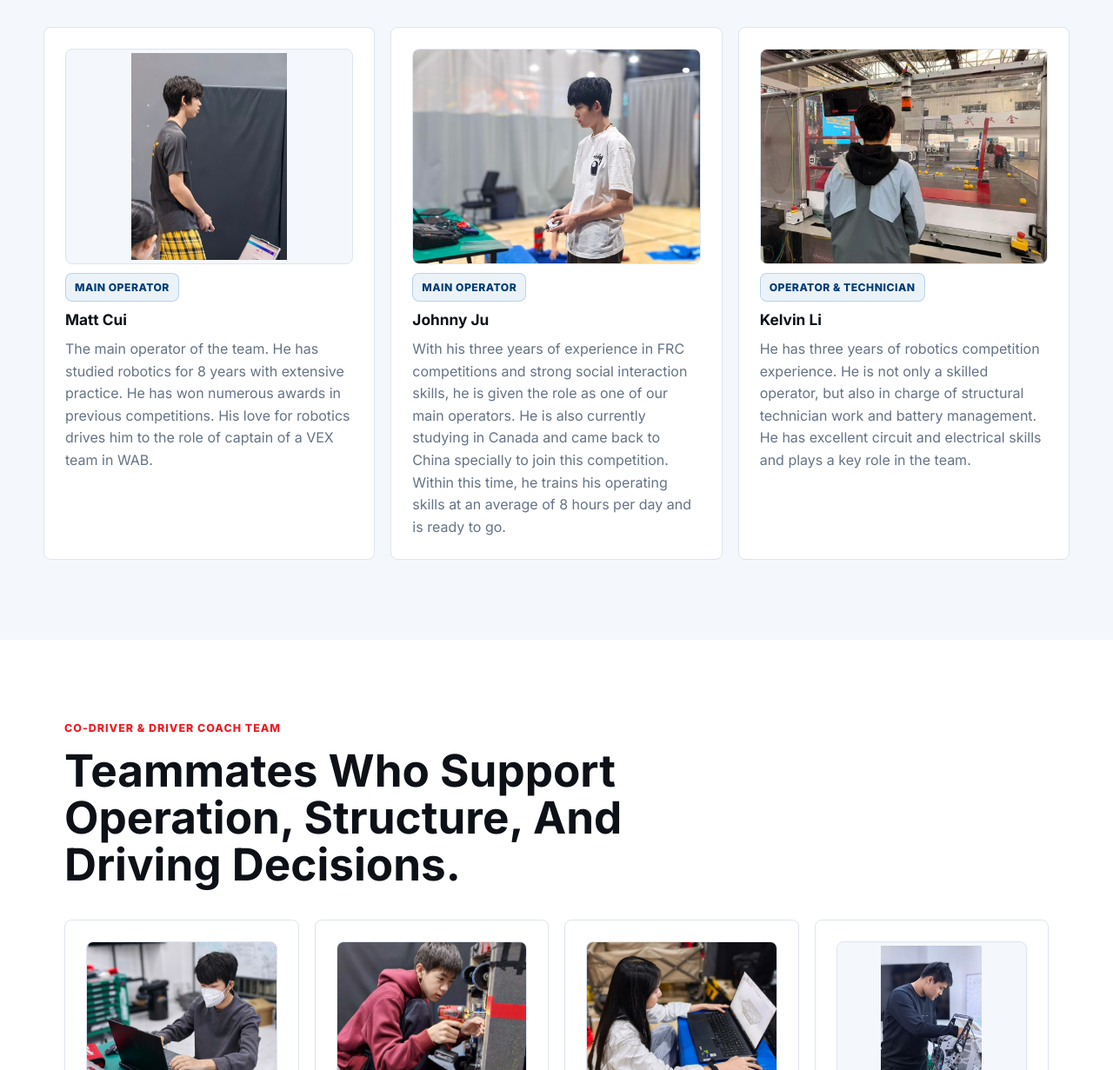
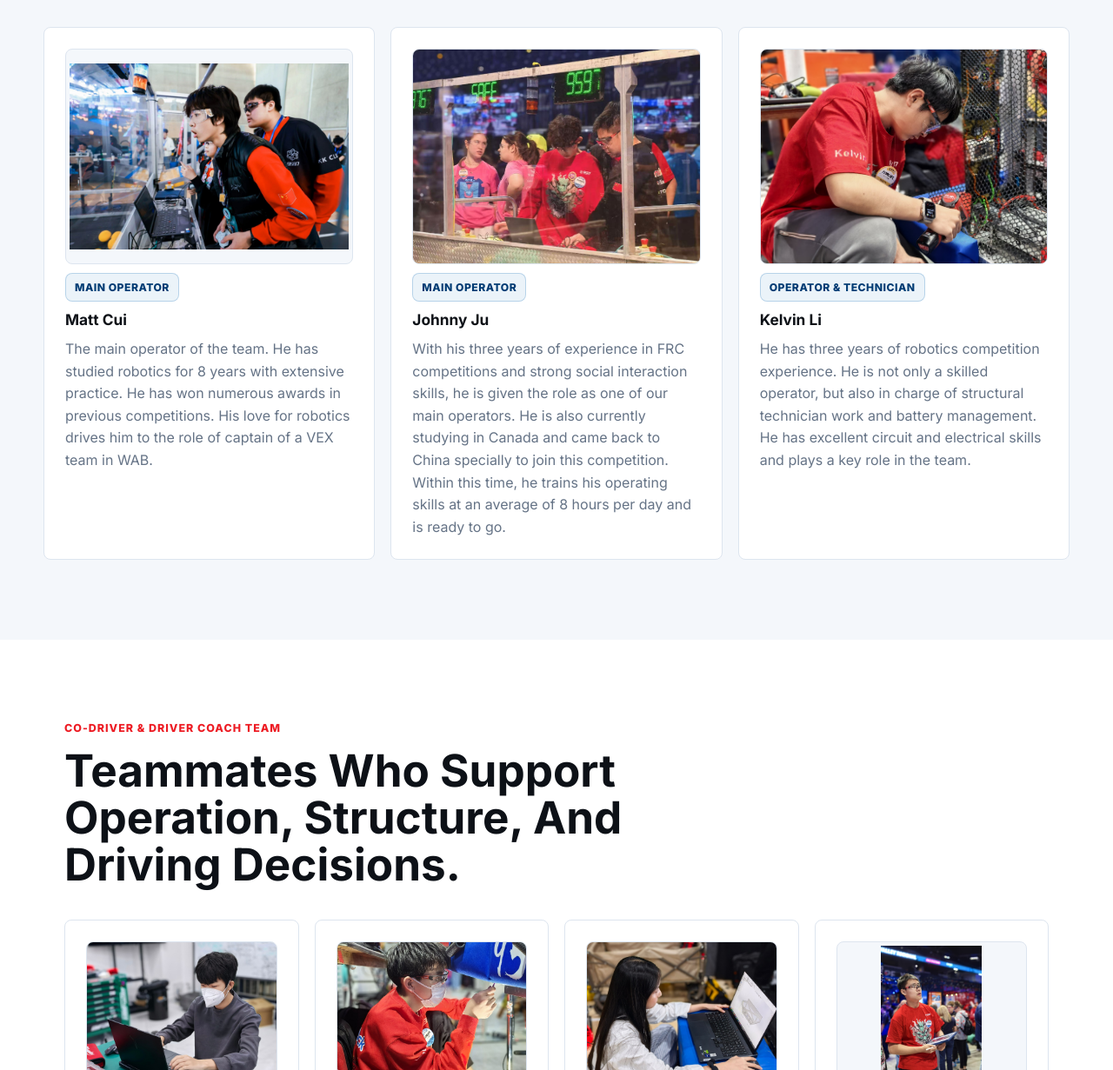
Before and after one commit to AdaLi9597/FRC-9597-Luban, a plain HTML site: page teammates.html in a window 1280 px wide. Shown: the part 849-2080 px from the top of the page at 87% size. Drawn offline with Linux system fonts and the light colour scheme.

Commit message:
Update teammate profile photos

```diff
--- a/teammates.html
+++ b/teammates.html
@@ -61,7 +61,7 @@
         </div>
         <div class="profile-section">
           <article class="info-card profile-card">
-            <img class="profile-photo full-face-photo" src="images/team/teammates/p3_img1_X17.jpg" alt="Matt Cui" />
+            <img class="profile-photo full-face-photo" src="images/team/teammates/matt-new.jpg" alt="Matt Cui" />
             <span class="profile-tag">Main Operator</span>
             <h3>Matt Cui</h3>
             <p>
@@ -71,7 +71,7 @@
             </p>
           </article>
           <article class="info-card profile-card">
-            <img class="profile-photo" src="images/team/teammates/p3_img3_X21.jpg" alt="Johnny Ju" />
+            <img class="profile-photo" src="images/team/teammates/johnny-new.jpg" alt="Johnny Ju" />
             <span class="profile-tag">Main Operator</span>
             <h3>Johnny Ju</h3>
             <p>
@@ -83,7 +83,7 @@
             </p>
           </article>
           <article class="info-card profile-card">
-            <img class="profile-photo" src="images/team/teammates/p3_img2_X19.jpg" alt="Kelvin Li" />
+            <img class="profile-photo" src="images/team/teammates/kelvin-new.jpg" alt="Kelvin Li" />
             <span class="profile-tag">Operator &amp; Technician</span>
             <h3>Kelvin Li</h3>
             <p>
@@ -112,7 +112,7 @@
             </p>
           </article>
           <article class="info-card profile-card">
-            <img class="profile-photo" src="images/team/teammates/p4_img3_X21.jpg" alt="Landy Zhao" />
+            <img class="profile-photo" src="images/team/teammates/landy-new.jpg" alt="Landy Zhao" />
             <span class="profile-tag">Co-Driver</span>
             <h3>Landy Zhao</h3>
             <p>
@@ -132,7 +132,7 @@
             </p>
           </article>
           <article class="info-card profile-card">
-            <img class="profile-photo full-face-photo" src="images/team/teammates/p4_img4_X23.jpg" alt="Leo Zhang" />
+            <img class="profile-photo full-face-photo" src="images/team/teammates/leo-new.jpg" alt="Leo Zhang" />
             <span class="profile-tag">Team Captain &amp; Driver Coach</span>
             <h3>Leo Zhang</h3>
             <p>
@@ -152,7 +152,7 @@
         </div>
         <div class="profile-section">
           <article class="info-card profile-card">
-            <img class="profile-photo full-face-photo" src="images/team/teammates/p5_img1_X17.jpg" alt="Belle Chen" />
+            <img class="profile-photo full-face-photo" src="images/team/teammates/belle-new.jpg" alt="Belle Chen" />
             <span class="profile-tag">Scouting Leader</span>
             <h3>Belle Chen</h3>
             <p>
@@ -190,7 +190,7 @@
         </div>
         <div class="profile-section">
           <article class="info-card profile-card">
-            <img class="profile-photo full-face-photo" src="images/team/teammates/p6_img1_X17.jpg" alt="Charles" />
+            <img class="profile-photo full-face-photo" src="images/team/teammates/charles-new.jpg" alt="Charles" />
             <span class="profile-tag">Leading Student Programmer</span>
             <h3>Charles</h3>
             <p>
```
Also changed, not shown: images/team/teammates/belle-new.jpg (added), images/team/teammates/charles-new.jpg (added), images/team/teammates/johnny-new.jpg (added), images/team/teammates/kelvin-new.jpg (added), images/team/teammates/landy-new.jpg (added), images/team/teammates/leo-new.jpg (added), images/team/teammates/matt-new.jpg (added).
